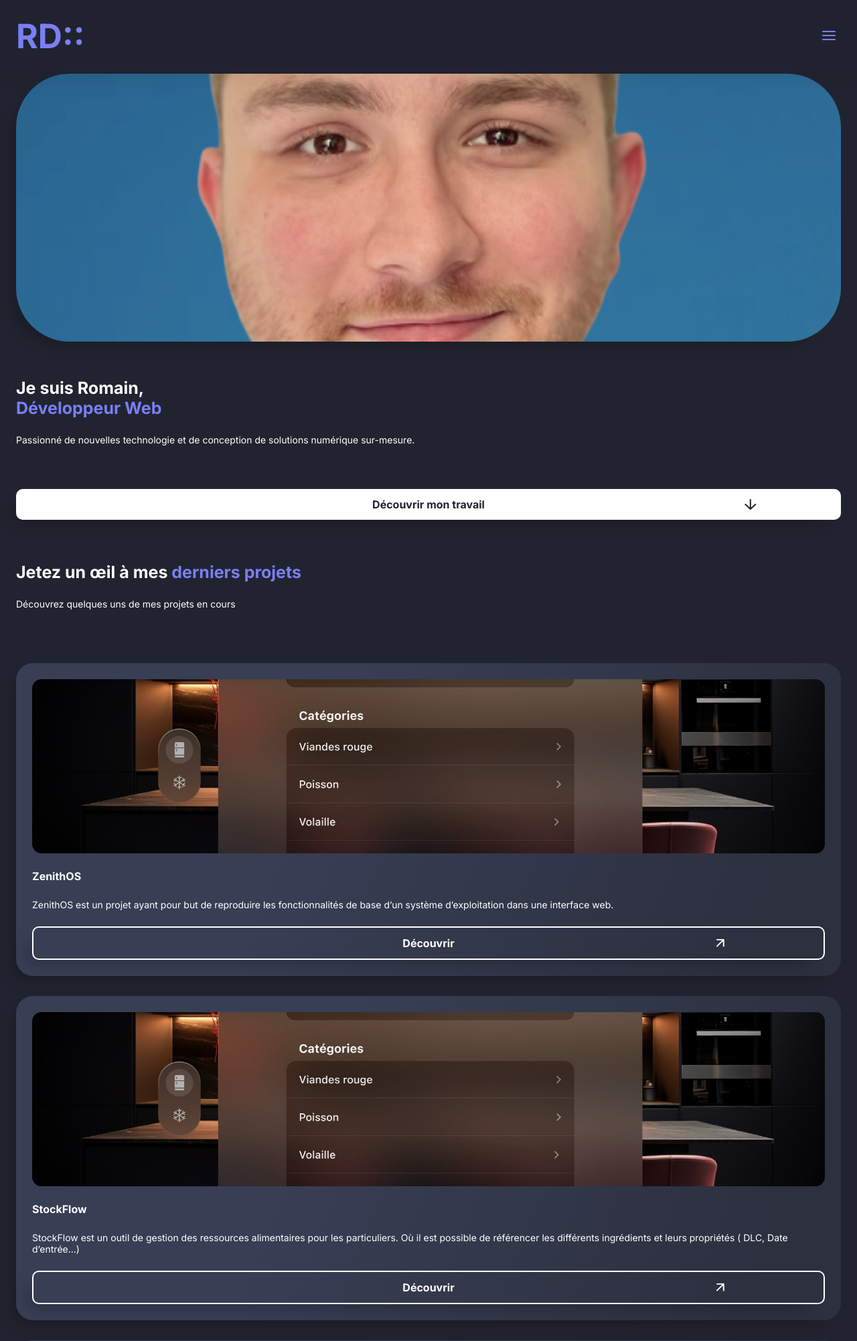
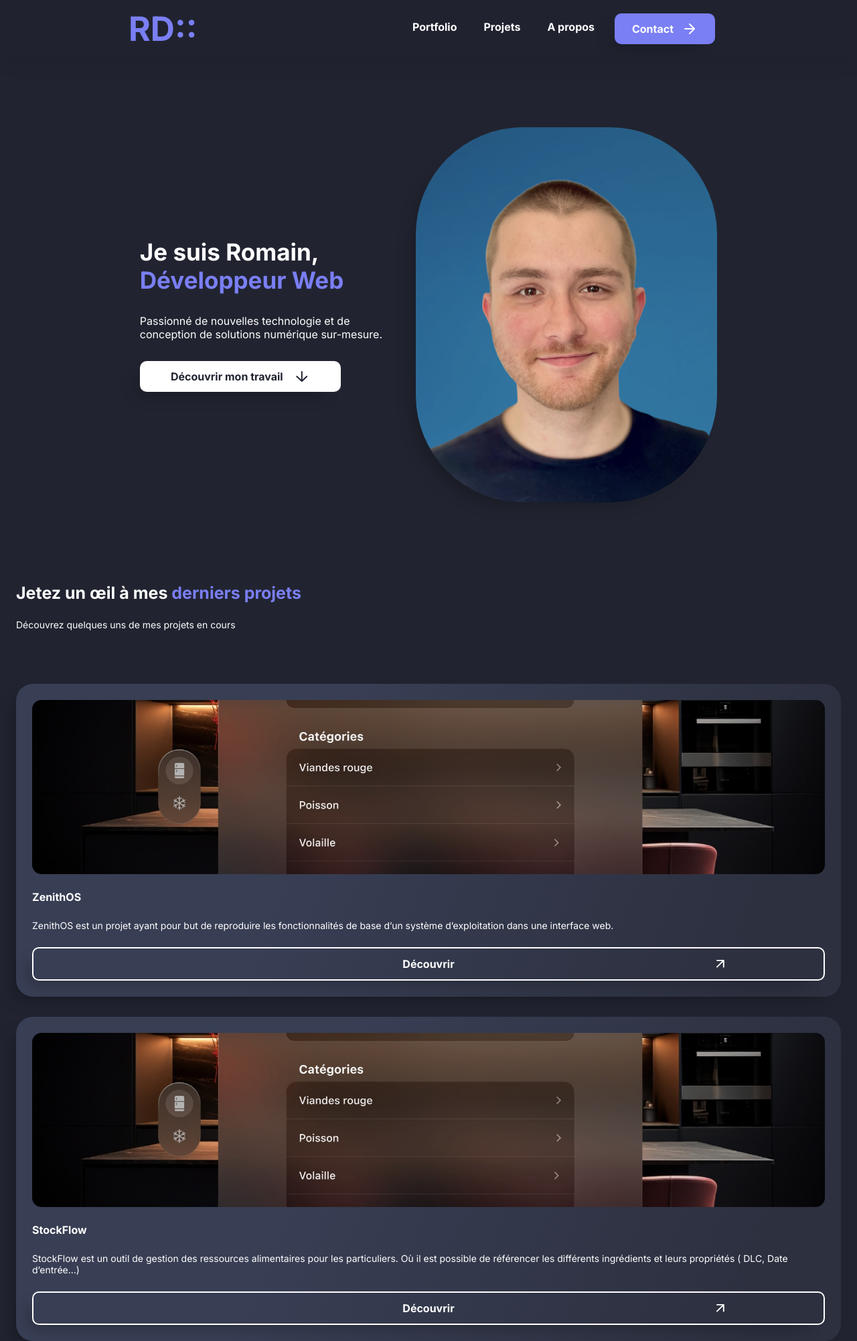
Before and after one commit to R4O4/romainducouret.fr, a PHP site: page /view/index.php in a window 1280 px wide. Shown: the top 2002 px of the page at 67% size. Run offline with PHP 8.4, Linux system fonts and the light colour scheme.

Commit message:
Update header and hero css files for responsive purpose

```diff
--- a/view/index.php
+++ b/view/index.php
@@ -18,7 +18,9 @@
       <a href="#portfolio">Portfolio</a>
       <a href="#projects">Projets</a>
       <a href="#about">A propos</a>
-      <a href="#contact" class="primaryButton">Contactez-moi <img src="view\src\img\arrow-right.svg" alt="arrow down icon"></a>
+      <a href="#contact" class="primaryButton">Contact <svg xmlns="http://www.w3.org/2000/svg" width="24" height="24" viewBox="0 0 24 24" fill="none">
+          <path d="M5 12H19M19 12L12 5M19 12L12 19" stroke="white" stroke-width="2" stroke-linecap="round" stroke-linejoin="round" />
+        </svg></a>
     </nav>
   </header>
 
--- a/view/src/css/style.css
+++ b/view/src/css/style.css
@@ -69,8 +69,8 @@ header {
   right: 0;
   align-items: center;
   justify-content: space-between;
-  padding: 24px;
-  z-index: 1000;
+  padding: 10px 24px;
+  z-index: 1;
   background: rgba(33, 36, 48, 0.9);
   box-shadow: 0 4px 30px rgba(0, 0, 0, 0.1);
   backdrop-filter: blur(16.6px);
@@ -86,7 +86,7 @@ header nav {
   position: absolute;
   right: 0;
   left: 0;
-  top: 108px;
+  top: 80px;
   background-color: #4b516c;
   flex-direction: column;
   gap: 20px;
@@ -100,23 +100,20 @@ header nav a {
   text-align: center;
   font-size: 16px;
   font-weight: 700;
-}
-header nav a:hover {
-  background-color: #363b4e;
+  transition-duration: 400ms;
 }
 header nav .primaryButton {
   background-color: #7A7FF4;
   color: #fff;
-  width: 170px;
+  width: 110px;
   margin: 0 auto;
+}
+header nav .primaryButton path {
+  transition-duration: 400ms;
 }
 header .open {
   display: flex;
-  animation: openMenu 0.5s ease-in-out;
-}
-header .close {
-  display: none;
-  animation: closeMenu 0.5 ease-in-out;
+  animation: openMenu 400ms ease-in-out;
 }
 header .menuBtn {
   background: none;
@@ -137,6 +134,30 @@ header .menuBtn {
   }
   100% {
     opacity: 0;
+  }
+}
+@media screen and (min-width: 768px) {
+  header {
+    padding: 0 15%;
+  }
+  header .menuBtn {
+    display: none;
+  }
+  header nav {
+    display: flex;
+    background: none;
+    position: initial;
+    flex-direction: row;
+  }
+  header nav a:hover {
+    color: #7A7FF4;
+  }
+  header nav .primaryButton:hover {
+    background-color: #fff;
+    color: #7A7FF4;
+  }
+  header nav .primaryButton:hover path {
+    stroke: #7A7FF4;
   }
 }
 .hero {
@@ -168,18 +189,57 @@ header .menuBtn {
   margin-top: 24px;
 }
 .hero .heroText a {
-  position: absolute;
-  bottom: 24px;
-  left: 24px;
-  right: 24px;
+  margin-top: 30px;
+  width: 260px;
+  display: flex;
+  align-items: center;
+  flex-direction: row;
+  justify-content: center;
+  grid-row-gap: 10px;
+  grid-column-gap: 16px;
 }
 .hero .heroText a img {
-  position: absolute;
-  width: 24px !important;
+  width: 24px;
 }
 
+@media screen and (min-width: 768px) {
+  .hero {
+    flex-direction: row-reverse;
+    width: 70%;
+    margin: 80px auto 0 auto;
+    gap: 20px;
+    align-items: center;
+    justify-content: space-between;
+  }
+  .hero img {
+    width: 470px;
+    max-height: 560px !important;
+    border-radius: 160px;
+  }
+  .hero .heroText h1 {
+    font-size: 35px;
+    margin-top: 0;
+  }
+  .hero .heroText p {
+    font-size: 16px;
+    margin-top: 0;
+    max-width: 410px;
+  }
+  .hero .heroText a {
+    width: 260px;
+    display: flex;
+    align-items: center;
+    flex-direction: row;
+    justify-content: center;
+    grid-row-gap: 10px;
+    grid-column-gap: 16px;
+  }
+  .hero .heroText a img {
+    position: initial;
+  }
+}
 .projects {
-  margin-top: 160px;
+  margin-top: 120px;
 }
 .projects h2 {
   font-size: 25px;
--- a/view/src/js/openMenu.js
+++ b/view/src/js/openMenu.js
@@ -8,12 +8,10 @@ button.addEventListener('click', () => {
   // if menu is open, close it
   if (menu.classList.contains('open')) {
     menu.classList.remove('open');
-    menu.classList.add('close');
     menuBtnIco.src = 'view/src/img/menu.svg';
   } else {
     // if menu is closed, open it
     menu.classList.add('open');
-    menu.classList.remove('close');
     menuBtnIco.src = 'view/src/img/close.svg';
   }
 });
--- a/view/src/sass/layout/_header.scss
+++ b/view/src/sass/layout/_header.scss
@@ -6,8 +6,8 @@ header {
   right: 0;
   align-items: center;
   justify-content: space-between;
-  padding: 24px;
-  z-index: 1000;
+  padding: 10px 24px;
+  z-index: 1;
   background: rgba(33, 36, 48, 0.9);
   box-shadow: 0 4px 30px rgba(0, 0, 0, 0.1);
   backdrop-filter: blur(16.6px);
@@ -23,7 +23,7 @@ header {
     position: absolute;
     right: 0;
     left: 0;
-    top: 108px;
+    top: 80px;
     background-color: lighten($background-color, 20%);
     flex-direction: column;
     gap: 20px;
@@ -37,26 +37,23 @@ header {
       text-align: center;
       font-size: 16px;
       font-weight: 700;
-      &:hover {
-        background-color: lighten($background-color, 10%);
-      }
+      transition-duration: $transition-duration;
     }
     .primaryButton {
       background-color: $primary-color;
       color: #fff;
-      width: 170px;
+      width: 110px;
       margin: 0 auto;
+      path {
+        transition-duration: $transition-duration;
+      }
     }
   }
   .open {
     display: flex;
-    animation: openMenu 0.5s ease-in-out;
+    animation: openMenu 400ms ease-in-out;
   }
 
-  .close {
-    display: none;
-    animation: closeMenu 0.5 ease-in-out;
-  }
   .menuBtn {
     background: none;
     border: none;
@@ -80,3 +77,28 @@ header {
     opacity: 0;
   }
 }
+
+@media screen and (min-width: 768px){
+  header {
+    padding: 0 15%;
+    .menuBtn {
+      display: none;
+    }
+    nav {
+      display: flex;
+      background: none;
+      position: initial;
+      flex-direction: row;
+      a:hover {
+        color: $primary-color;
+      }
+      .primaryButton:hover {
+        background-color: #fff;
+        color: $primary-color;
+        path {
+          stroke: $primary-color;
+        }
+      }
+    }
+  }
+}
--- a/view/src/sass/layout/_hero.scss
+++ b/view/src/sass/layout/_hero.scss
@@ -31,15 +31,58 @@
     }
 
     a {
-      position: absolute;
-      bottom: 24px;
-      left: 24px;
-      right: 24px;
-
+      margin-top: 30px;
+      width: 260px;
+      display: flex;
+      align-items: center;
+      flex-direction: row;
+      justify-content: center;
+      grid-row-gap: 10px;
+      grid-column-gap: 16px;
       img {
-        position: absolute;
-        width: 24px !important;
+        width: 24px;
       }
     }
   }
 }
+
+@media screen and (min-width: 768px){
+  .hero {
+    flex-direction: row-reverse;
+    width: 70%;
+    margin: 80px auto 0 auto;
+    gap: 20px;
+    align-items: center;
+    justify-content: space-between;
+    img {
+      width: 470px;
+      max-height: 560px !important;
+      border-radius: 160px;
+    }
+
+    .heroText {
+      h1 {
+        font-size: $desktop-title-size;
+        margin-top: 0;
+      }
+
+      p {
+        font-size: $desktop-subtitle-size;
+        margin-top: 0;
+        max-width: 410px;
+      }
+      a {
+        width: 260px;
+        display: flex;
+        align-items: center;
+        flex-direction: row;
+        justify-content: center;
+        grid-row-gap: 10px;
+        grid-column-gap: 16px;
+        img {
+          position: initial;
+        }
+      }
+    }
+  }
+}
--- a/view/src/sass/layout/_index.scss
+++ b/view/src/sass/layout/_index.scss
@@ -2,3 +2,7 @@ body {
   background: $background-color;
   padding: 110px 24px 24px 24px;
 }
+
+@media screen and (min-width: 768px){
+
+}
--- a/view/src/sass/layout/_projects.scss
+++ b/view/src/sass/layout/_projects.scss
@@ -1,5 +1,5 @@
 .projects {
-  margin-top: 160px;
+  margin-top: 120px;
   h2 {
     font-size: $mobile-title-size;
     font-weight: $desktop-title-weight;
--- a/view/src/sass/utils/_var.scss
+++ b/view/src/sass/utils/_var.scss
@@ -1,13 +1,20 @@
 $background-color: #212430;
 $primary-color: #7A7FF4;
-$card-background: linear-gradient(292deg, #2C303F 10.7%, #383E54 64.29%), #C7C7C7;
+$font-primary: "Inter", sans-serif;
+$transition-duration: 400ms;
+
+// Mobile
+$mobile-subtitle-size: 14px;
+$mobile-h3-size: 16px;
+$mobile-title-size: 25px;
+
+// Desktop
 $desktop-title-size: 35px;
-$mobile-title-size: 25px;
 $desktop-title-weight: 700;
 $desktop-subtitle-size: 16px;
-$mobile-subtitle-size: 14px;
-$mobile-h3-size: 16px;
 $desktop-subtitle-weight: 400;
-$font-primary: "Inter", sans-serif;
+
+// Components
 $component-shadow: -15px 15px 23px -11px rgba(0, 0, 0, 0.25);
 $button-boder-radius: 10px;
+$card-background: linear-gradient(292deg, #2C303F 10.7%, #383E54 64.29%), #C7C7C7;
```
Also changed, not shown: 1 other file.
